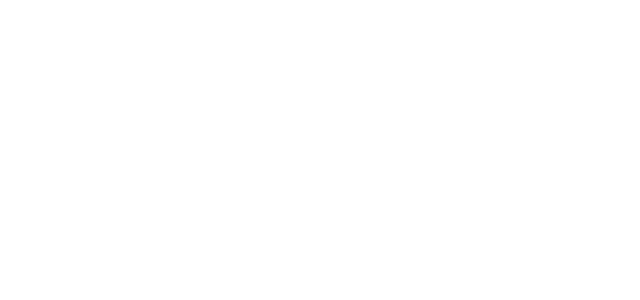
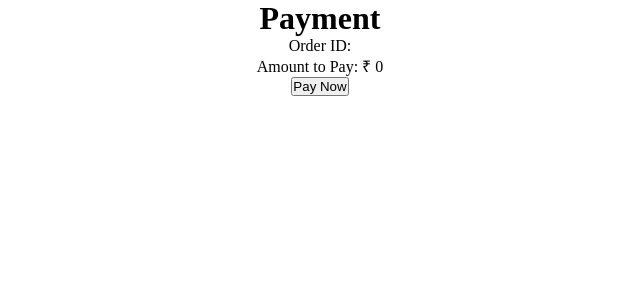
Before and after one commit to BasuPooja/vue-ecommerce, a Vue app: page /payment in a window 1280 px wide. Before the commit this address had no page. Shown: the top 300 px of the page, without its empty margins (320-960 px from the left). Built offline with nearby package versions, Linux system fonts and the light colour scheme.

Commit message:
Mock payment page added

```diff
--- a/src/Pages/Checkout.vue
+++ b/src/Pages/Checkout.vue
@@ -91,7 +91,7 @@
                 alert("Order placed sucessfully!!");
 
                 // GO TO ORDER SUMMARY PAGE
-                this.$router.push("/orderSummary");
+                this.$router.push("/payment");
             }
         }
     };
--- /dev/null
+++ b/src/Pages/Payment.vue
@@ -0,0 +1,34 @@
+<template>
+  <div class="max-w-xl mx-auto p-8 text-center">
+    <h1 class="text-2xl font-bold mb-6">Payment</h1>
+
+    <p class="mb-4">Order ID: <b>{{ orderId }}</b></p>
+    <p class="mb-6">Amount to Pay: ₹ {{ totalPrice }}</p>
+
+    <button
+      class="bg-blue-600 text-white px-6 py-3 rounded hover:bg-blue-700"
+      @click="confirmPayment"
+    >
+      Pay Now
+    </button>
+  </div>
+</template>
+
+<script>
+export default {
+  computed: {
+    orderId() {
+      return this.$store.state.orderId;
+    },
+    totalPrice() {
+      return this.$store.getters.totalPrice;
+    }
+  },
+  methods: {
+    confirmPayment() {
+      alert("Payment Successful (Mock)");
+      this.$router.push("/orderSummary");
+    }
+  }
+};
+</script>
--- a/src/router/index.js
+++ b/src/router/index.js
@@ -6,7 +6,7 @@
 import Cart from "@/pages/Cart.vue";
 import Checkout from "@/pages/Checkout.vue";
 import orderSummary from  "@/pages/OrderSummary.vue"
-
+import payment from "@/pages/Payment.vue"
 const routes = [
     {
         path: "/",
@@ -31,6 +31,11 @@
         path: "/orderSummary",
         name: "OrderSummary",
         component: orderSummary
+    },
+    {
+        path: "/payment",
+        name: "payment",
+        component: payment
     }
 
 ];
```
